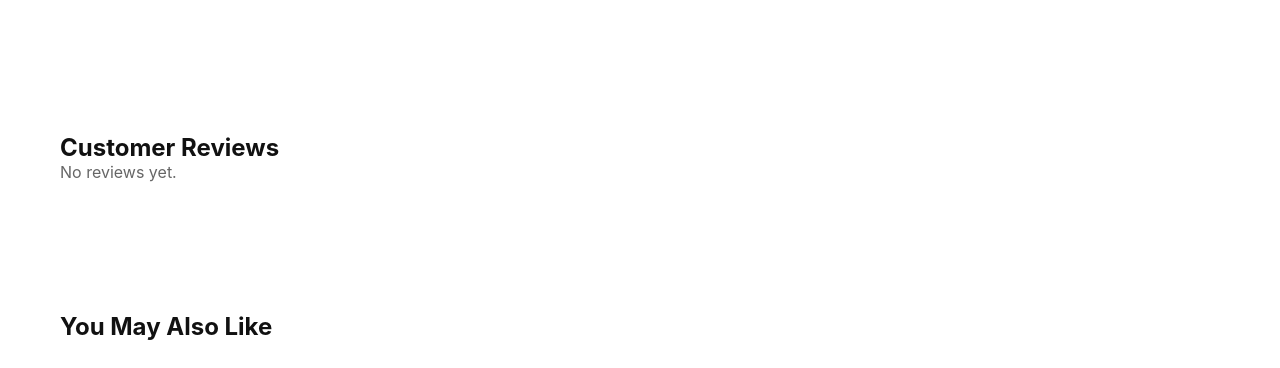
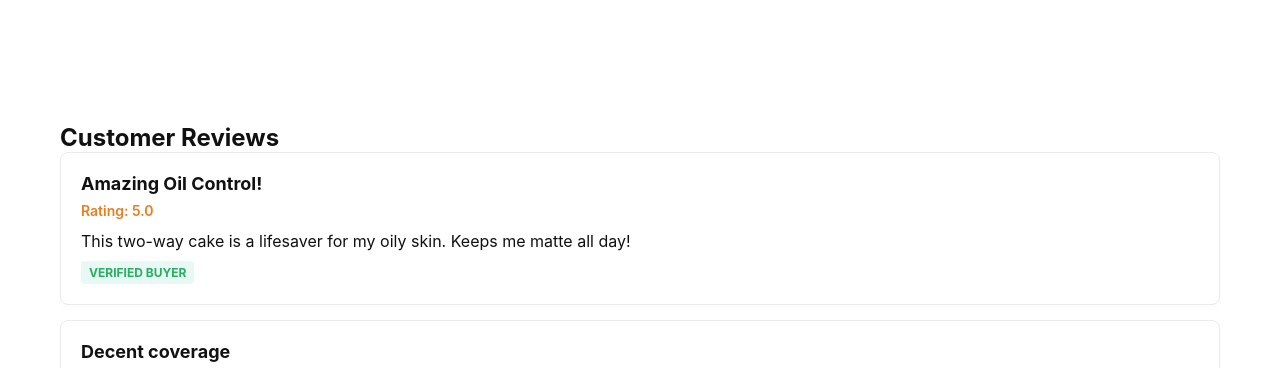
Before and after one commit to devslayr/Advanced-Programing-for-Data-Science, a Flask app: page /product/250 in a window 1280 px wide. Shown: the part 860-1228 px from the top of the page. Run offline with Flask 3, Linux system fonts and the light colour scheme.

Commit message:
load review data

```diff
--- a/Cosmetic Web App/app.py
+++ b/Cosmetic Web App/app.py
@@ -1,11 +1,12 @@
 import csv
 import re
+import os
 from collections import Counter
 from difflib import SequenceMatcher
 from math import sqrt
 from pathlib import Path
 
-from flask import Flask, render_template, request, abort
+from flask import Flask, render_template, request, abort, redirect, url_for
 
 app = Flask(__name__)
 
@@ -422,6 +423,28 @@ def load_products():
 
     return products
 
+# Define paths (Adjust to match your existing path variables)
+REVIEWS_CSV = os.path.join("data", "reviews.csv")
+
+def load_all_reviews():
+    """Reads all rows from reviews.csv into dictionary objects."""
+    reviews = []
+    if not os.path.exists(REVIEWS_CSV):
+        return reviews
+
+    with open(REVIEWS_CSV, mode="r", encoding="utf-8-sig") as file:
+        reader = csv.DictReader(file)
+        for row in reader:
+            reviews.append({
+                # Convert to integer so it matches our product ID type safely
+                "product_id": int(row.get("product_id", 0)),
+                "review_title": row.get("review_title", "No Title"),
+                "review_rating": row.get("review_rating", "0.0"),
+                "review_text": row.get("review_text", ""),
+                "is_a_buyer": row.get("is_a_buyer", "Guest User")
+            })
+    return reviews
+
 
 @app.route("/")
 def home():
@@ -509,8 +532,8 @@ def search():
 def product_detail(id):
     products = load_products()
 
+    # Find the requested product
     product = None
-
     for item in products:
         if item["id"] == id:
             product = item
@@ -519,14 +542,19 @@ def product_detail(id):
     if product is None:
         abort(404)
 
-    reviews = []
+    # 1. Load all raw reviews from our new CSV file
+    all_reviews = load_all_reviews()
+
+    # 2. Filter out reviews that don't belong to this product ID
+    matched_reviews = [r for r in all_reviews if r["product_id"] == id]
 
     recommendations = get_similar_products(products, product)
 
+    # 3. Pass the dynamic list of reviews down to your template
     return render_template(
         "product.html",
         product=product,
-        reviews=reviews,
+        reviews=matched_reviews,
         recommendations=recommendations
     )
 
--- /dev/null
+++ b/Cosmetic Web App/data/reviews.csv
@@ -0,0 +1,7 @@
+review_id,product_id,review_title,review_rating,review_text,is_a_buyer
+1,250,Amazing Oil Control!,5.0,This two-way cake is a lifesaver for my oily skin. Keeps me matte all day!,Verified Buyer
+2,250,Decent coverage,4.0,Good everyday compact powder but needs a touch-up after 4 hours.,Verified Buyer
+3,479,Stays on forever!,5.0,The lipstick is extremely pigmented and lasts through meals seamlessly.,Verified Buyer
+4,981,Jet Black and Smudgeproof,4.0,Classic Lakme kajal. Very dark black and doesn't irritate my eyes.,Verified Buyer
+5,1017,Too sticky for me,3.0,The gloss looks nice and shiny but it feels quite heavy and sticky on the lips.,Guest User
+6,1268,Beautiful subtle glow,5.0,Gives a beautiful natural flush to the cheeks without looking glittery.,Verified Buyer
--- a/Cosmetic Web App/static/style.css
+++ b/Cosmetic Web App/static/style.css
@@ -409,3 +409,43 @@ footer {
     background-color: #fff;
     cursor: pointer;
 }
+
+.reviews-section {
+    margin: 40px;
+    padding: 0 20px;
+    font-family: 'Inter', sans-serif;
+}
+
+.review-card {
+    background: #ffffff;
+    border: 1px solid #eaeaea;
+    border-radius: 8px;
+    padding: 20px;
+    margin-bottom: 15px;
+    box-shadow: 0 2px 4px rgba(0,0,0,0.02);
+}
+
+.review-card h3 {
+    margin: 0 0 8px 0;
+    font-size: 18px;
+    color: #111;
+}
+
+.review-rating {
+    color: #e67e22;
+    font-weight: 600;
+    font-size: 14px;
+    margin-bottom: 12px;
+}
+
+.buyer-label {
+    display: inline-block;
+    margin-top: 10px;
+    font-size: 12px;
+    text-transform: uppercase;
+    font-weight: 700;
+    color: #27ae60;
+    background: #e8f8f5;
+    padding: 4px 8px;
+    border-radius: 4px;
+}
--- a/Cosmetic Web App/templates/product.html
+++ b/Cosmetic Web App/templates/product.html
@@ -55,31 +55,19 @@
 
 
     <section class="reviews-section">
-
         <h2>Customer Reviews</h2>
 
         {% for review in reviews %}
-
         <div class="review-card">
             <h3>{{ review.review_title }}</h3>
-
-            <p class="review-rating">
-                Rating: {{ review.review_rating }}
-            </p>
-
+            <p class="review-rating">Rating: {{ review.review_rating }}</p>
             <p>{{ review.review_text }}</p>
-
-            <span class="buyer-label">
-                {{ review.is_a_buyer }}
-            </span>
+            <span class="buyer-label">{{ review.is_a_buyer }}</span>
         </div>
-
         {% else %}
-
-        <p class="empty-state">No reviews yet.</p>
-
+        <!-- This block fires automatically if matched_reviews is empty -->
+        <p class="empty-state">No reviews yet for this product.</p>
         {% endfor %}
-
     </section>
 
 
```
